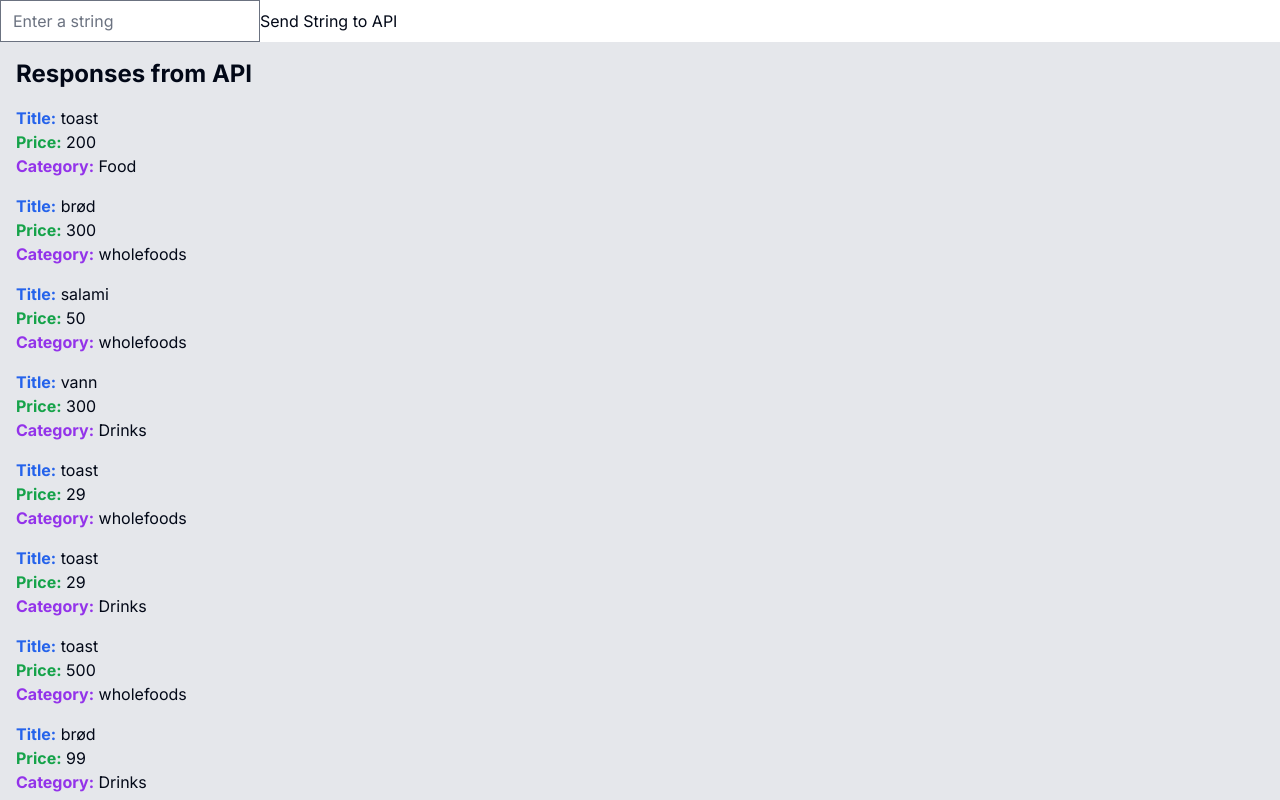
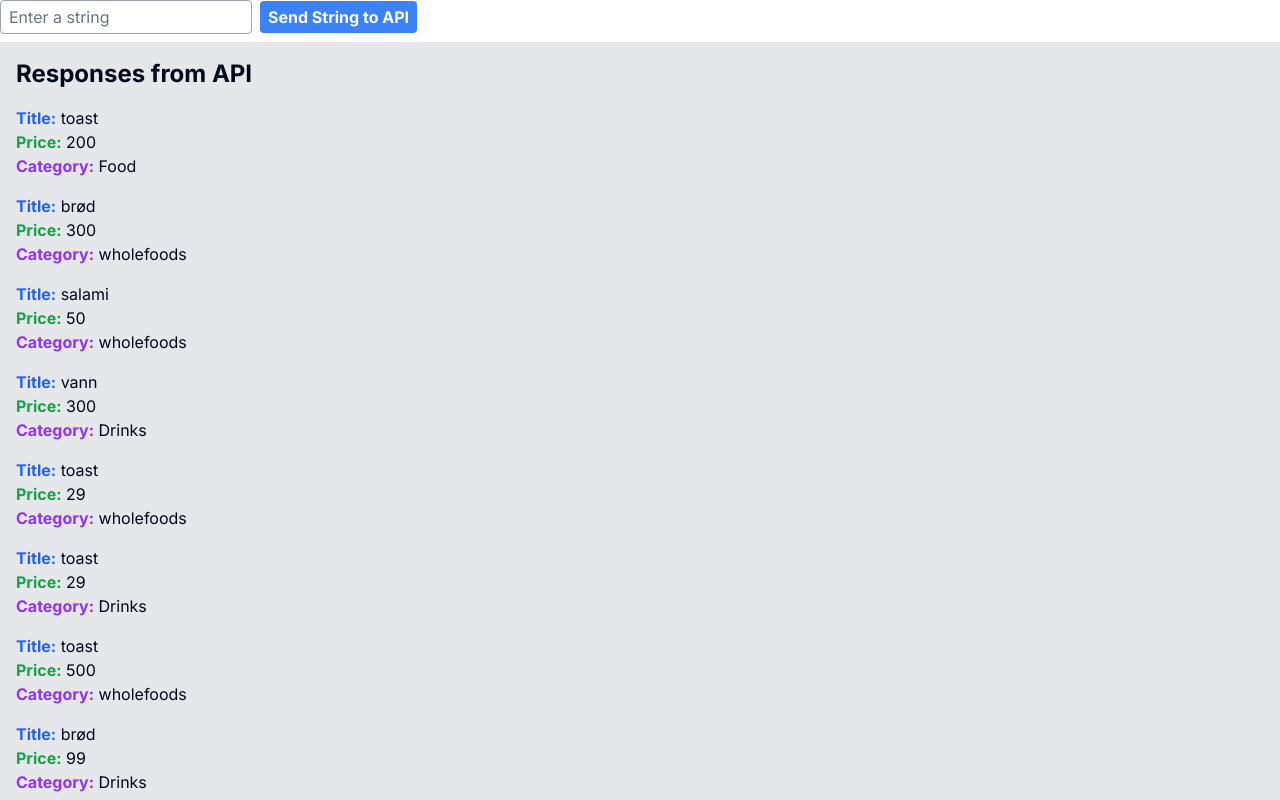
Before and after one commit to Bongotruls/webapp, a Next.js app: page /apiPage in a window 1280 px wide. Shown: the top 800 px of the page. Built offline with nearby package versions, Linux system fonts and the light colour scheme.

Commit message:
updatet styling for button and resonsemessage
styling tailwind

```diff
--- a/src/app/apiPage/page.tsx
+++ b/src/app/apiPage/page.tsx
@@ -74,16 +74,22 @@ export default function apiHome() {
 
   return (
     <>
-      <div>
+      <div className="flex items-center space-x-2">
   <input
+    className="border border-gray-400 rounded px-2 py-1"
     type="text"
     value={stringData}
     onChange={(e) => setStringData(e.target.value)}
     placeholder="Enter a string"
   />
-      <button onClick={sendStringToAPI}>Send String to API</button>
-      <p>{responseMessage}</p>
+  <button
+    className="bg-blue-500 hover:bg-blue-700 text-white font-bold py-1 px-2 rounded"
+    onClick={sendStringToAPI}
+  >
+    Send String to API
+  </button>
 </div>
+<p className="text-green-600 mt-2">{responseMessage}</p>
 <div className="bg-gray-200 p-4">
   <h1 className="text-2xl font-bold mb-4">Responses from API</h1>
   <ul>
```
Lines whose indentation alone changed are shown as unchanged.
